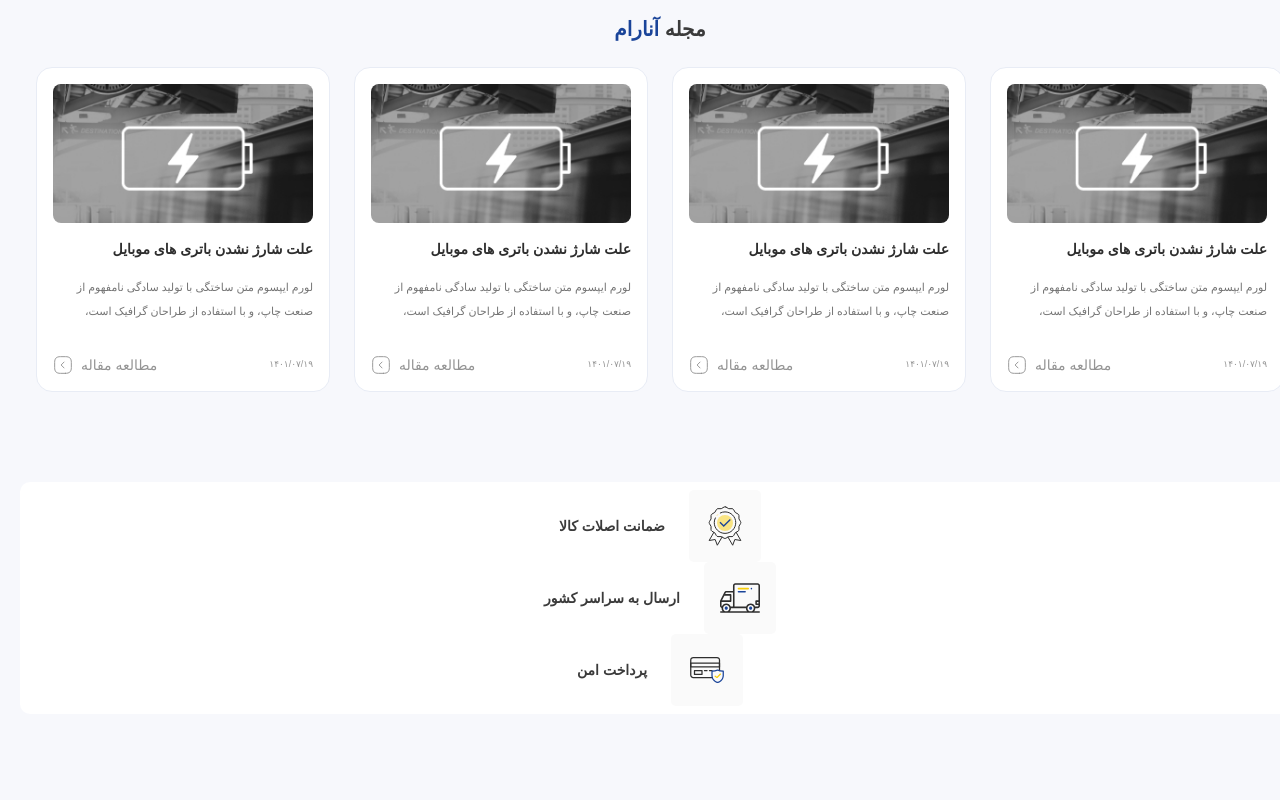
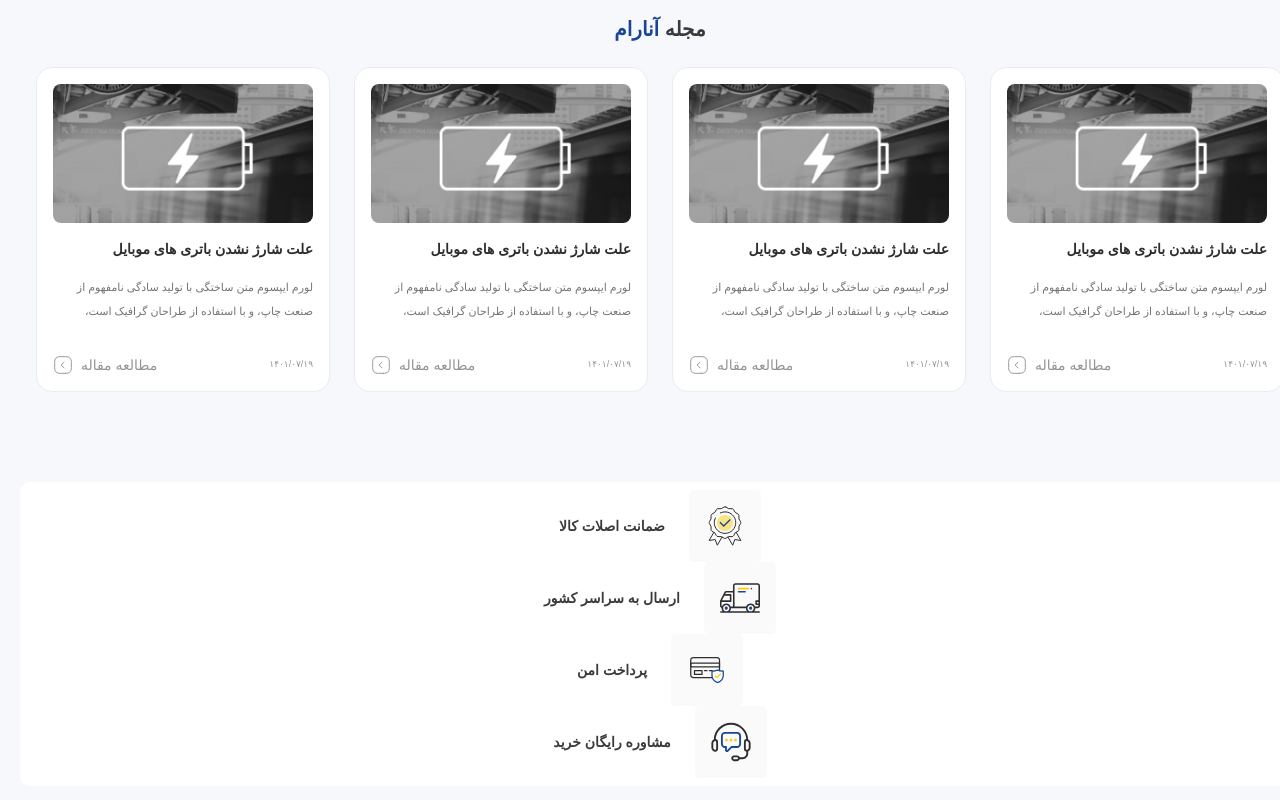
Before and after one commit to mahyarErshad/anaram-react, a React (Create React App) app: page / in a window 1280 px wide. Shown: the part 4208-5008 px from the top of the page. Before the commit the page ends 4954 px from the top, so only its background shows below. Built offline with nearby package versions, Linux system fonts and the light colour scheme; a web font is replaced by a local one.

Commit message:
4th card has been created

```diff
--- a/src/Pages/MainPage/MainPageFeatures/MainPageFeatures.jsx
+++ b/src/Pages/MainPage/MainPageFeatures/MainPageFeatures.jsx
@@ -11,6 +11,7 @@ function MainPageFeatures() {
       <MainPageFeatureCards icon={<MedalIcon />} text="ضمانت اصلات کالا" />
       <MainPageFeatureCards icon={<TruckIcon />} text="ارسال به سراسر کشور" />
       <MainPageFeatureCards icon={<CreditCardIcon />} text="پرداخت امن" />
+      <MainPageFeatureCards icon={<CustomerSupportIcon />} text="مشاوره رایگان خرید" />
     </section>
   );
 }
```
